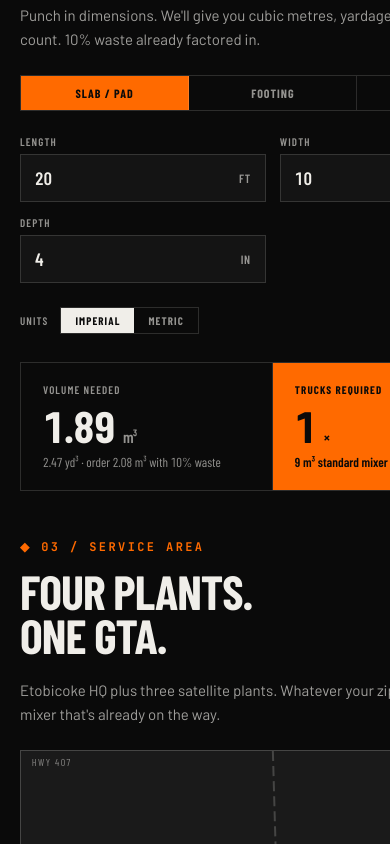
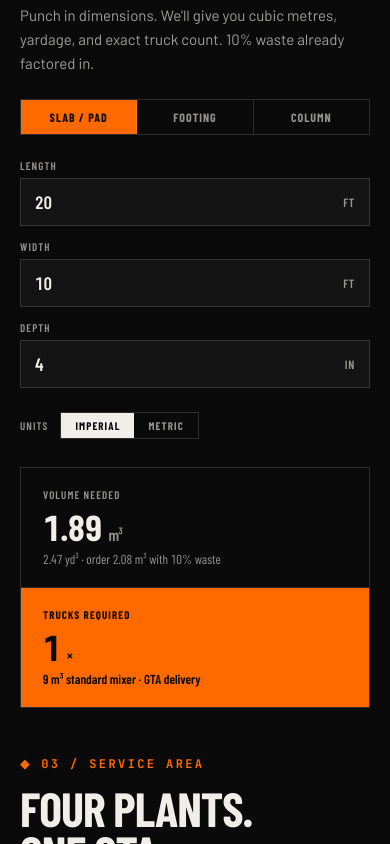
Before and after one commit to shaheertiger/yyz-concrete, a React (Vite) app: page / in a window 390 px wide. Shown: the part 2500-3344 px from the top of the page. Built offline with nearby package versions, Linux system fonts and the light colour scheme; a web font is replaced by a local one.

Commit message:
Fix calculator mobile layout and footer logo background

```diff
--- a/src/App.jsx
+++ b/src/App.jsx
@@ -298,7 +298,7 @@ export default function App() {
       {/* ── Footer ──────────────────────────────────────────── */}
       <footer style={{ background: '#0a0a0a', color: '#f0eee9', padding: mobile ? '40px 20px 24px' : '80px 64px 40px' }}>
         <div style={{ maxWidth: 1400, margin: '0 auto' }}>
-          <img src="/header-logo-cropped.png" alt="YYZ Concrete" style={{ width: mobile ? '100%' : '500px', height: 'auto', display: 'block', marginBottom: mobile ? 32 : 48 }} />
+          <img src="/footer-logo-dark-cropped.png" alt="YYZ Concrete" style={{ width: mobile ? '100%' : '400px', height: 'auto', display: 'block', marginBottom: mobile ? 32 : 48 }} />
           <div style={{ display: 'grid', gridTemplateColumns: mobile ? '1fr 1fr' : '2fr 1fr 1fr 1fr', gap: mobile ? 28 : 60, paddingTop: 32, borderTop: 'solid 1px rgba(240,238,233,0.15)' }}>
             <div style={{ gridColumn: mobile ? 'span 2' : 'auto' }}>
               <div className="va-mono" style={{ fontSize: 11, fontWeight: 700, letterSpacing: '0.2em', color: ACCENT, marginBottom: 12 }}>HQ — ETOBICOKE</div>
--- a/src/components/VolumeCalc.jsx
+++ b/src/components/VolumeCalc.jsx
@@ -92,7 +92,13 @@ export default function VolumeCalc({ accent = ACCENT, dark = false }) {
       </div>
 
       {/* fields */}
-      <div style={{ display: 'grid', gridTemplateColumns: shape === 'column' ? '1fr 1fr' : (mobile ? '1fr 1fr' : '1fr 1fr 1fr'), gap: 14, marginBottom: 24 }}>
+      {/* fields */}
+      <div style={{
+        display: 'grid',
+        gridTemplateColumns: shape === 'column' ? '1fr 1fr' : (mobile ? '1fr' : '1fr 1fr 1fr'),
+        gap: 14,
+        marginBottom: 24
+      }}>
         {shape === 'slab' && (
           <>
             <Field label="Length" value={dims.length} onChange={(v) => set('length', v)} suffix={lengthUnit} />
@@ -131,10 +137,19 @@ export default function VolumeCalc({ accent = ACCENT, dark = false }) {
       </div>
 
       {/* result */}
-      <div style={{ display: 'grid', gridTemplateColumns: '1fr 1fr', gap: 0, border: `1px solid ${border}` }}>
-        <div style={{ padding: '20px 22px', borderRight: `1px solid ${border}` }}>
+      <div style={{
+        display: 'grid',
+        gridTemplateColumns: mobile ? '1fr' : '1fr 1fr',
+        gap: 0,
+        border: `1px solid ${border}`
+      }}>
+        <div style={{
+          padding: '20px 22px',
+          borderRight: mobile ? 'none' : `1px solid ${border}`,
+          borderBottom: mobile ? `1px solid ${border}` : 'none'
+        }}>
           <div style={{ fontSize: 11, fontWeight: 600, letterSpacing: '0.1em', textTransform: 'uppercase', color: muted, marginBottom: 8 }}>Volume needed</div>
-          <div style={{ fontSize: 44, fontWeight: 800, lineHeight: 1, fontVariantNumeric: 'tabular-nums', letterSpacing: '-0.02em' }}>
+          <div style={{ fontSize: mobile ? 36 : 44, fontWeight: 800, lineHeight: 1, fontVariantNumeric: 'tabular-nums', letterSpacing: '-0.02em' }}>
             {cubic.m3.toFixed(2)} <span style={{ fontSize: 16, fontWeight: 600, color: muted }}>m³</span>
           </div>
           <div style={{ fontSize: 13, color: muted, marginTop: 6, fontVariantNumeric: 'tabular-nums' }}>
@@ -143,7 +158,7 @@ export default function VolumeCalc({ accent = ACCENT, dark = false }) {
         </div>
         <div style={{ padding: '20px 22px', background: accent, color: '#0a0a0a' }}>
           <div style={{ fontSize: 11, fontWeight: 700, letterSpacing: '0.1em', textTransform: 'uppercase', marginBottom: 8 }}>Trucks required</div>
-          <div style={{ fontSize: 44, fontWeight: 800, lineHeight: 1, fontVariantNumeric: 'tabular-nums', letterSpacing: '-0.02em' }}>
+          <div style={{ fontSize: mobile ? 36 : 44, fontWeight: 800, lineHeight: 1, fontVariantNumeric: 'tabular-nums', letterSpacing: '-0.02em' }}>
             {trucks} <span style={{ fontSize: 16, fontWeight: 600 }}>×</span>
           </div>
           <div style={{ fontSize: 13, marginTop: 6, fontWeight: 600 }}>
```
Also changed, not shown: public/footer-logo-dark-cropped.png (added), public/footer-logo-dark.png (added).
